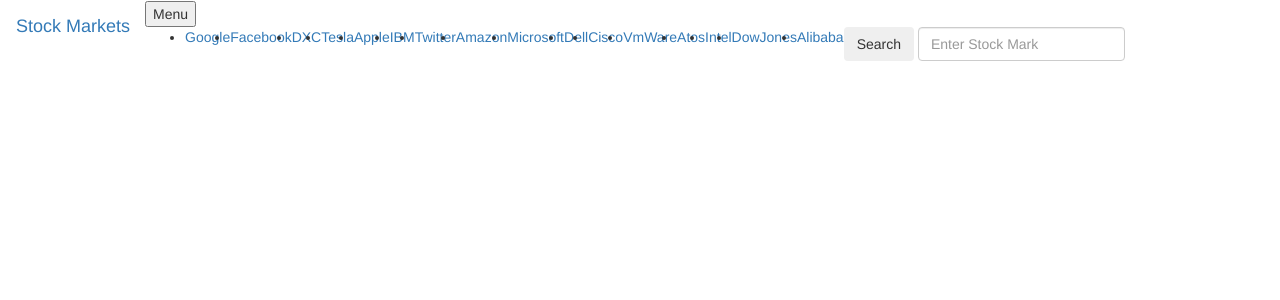
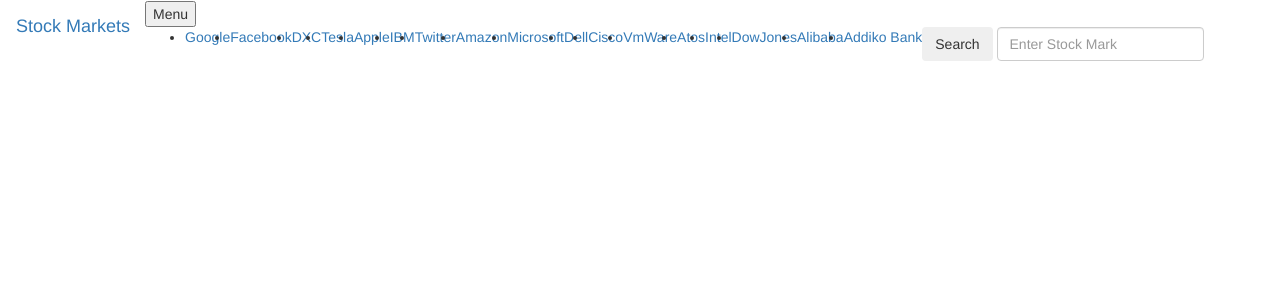
Before and after one commit to br71/flask_stock, a Flask app: template templates/first.html in a window 1280 px wide. Shown: the top 300 px of the page. Run offline with Flask 2, Linux system fonts and the light colour scheme; the template is opened without the code that fills it, so the values that code supplies are empty; some libraries are stand-ins or nearby versions.

Commit message:
Addiko Bank added

```diff
--- a/app.py
+++ b/app.py
@@ -38,7 +38,7 @@ def plot(n):
 
     l = {"Google":"GOOG","Facebook":"FB","DXC":"DXC","Tesla":"TSLA","Apple":"AAPL","IBM":"IBM",
             "Twitter":"TWTR","Amazon":"AMZN","Microsoft":"MSFT","Dell":"DELL","Cisco":"CSCO","VmWare":"VMW",
-            "AMD":"AMD","Intel":"INTC","Dow Jones":"^DJI","NASDAQ":"^IXIC","NYSE":"^NYA","AMEX":"^XAX","Alibaba":"BABA"}
+            "AMD":"AMD","Intel":"INTC","Dow Jones":"^DJI","NASDAQ":"^IXIC","NYSE":"^NYA","AMEX":"^XAX","Alibaba":"BABA", "Addiko Bank":"ADKO.VI"}
 
     a = l[n]
 
--- a/templates/first.html
+++ b/templates/first.html
@@ -68,6 +68,10 @@
                 <a class="nav-link" href="{{ url_for('plot', n='Alibaba')}}">Alibaba</a>
             </li>
 
+            <li class="nav-item active">
+                <a class="nav-link" href="{{ url_for('plot', n='Addiko Bank')}}">Addiko Bank</a>
+            </li>
+
         </ul>
 
         <form class="form-inline" method='GET' action="{{ url_for('search')}}">
```
